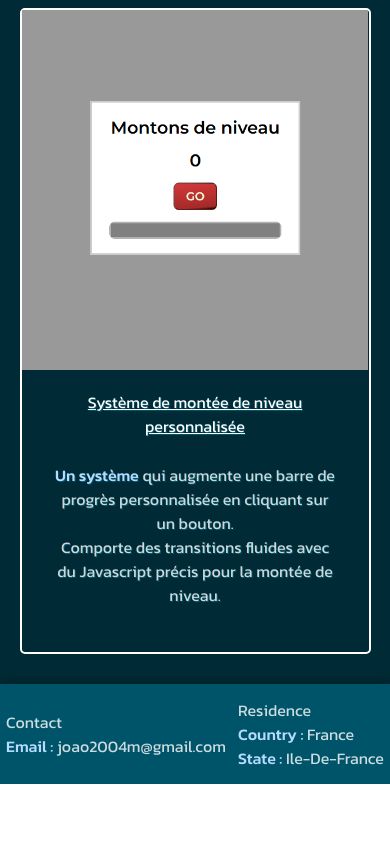
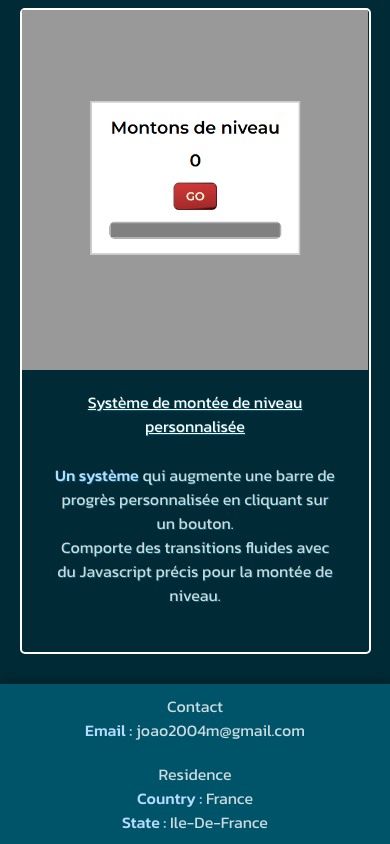
Before and after one commit to Hoshyiaah/Hoshyiaah.github.io, a website: page index.html in a window 390 px wide. Shown: the part 2254-3098 px from the top of the page. Before the commit the page ends 3038 px from the top, so only its background shows below. Drawn offline with Linux system fonts and the light colour scheme; a web font is replaced by a local one.

Commit message:
ajout footer responsive

```diff
--- a/style.css
+++ b/style.css
@@ -53,6 +53,18 @@ footer {
     display: flex;
     justify-content: space-around;
     align-items: center;
+}
+
+@media (max-width: 768px) {
+    footer {
+        flex-direction: column;
+        align-items: center;
+        text-align: center;
+    }
+
+    footer div {
+        margin: 10px 0;
+    }
 }
 
 main {
```
